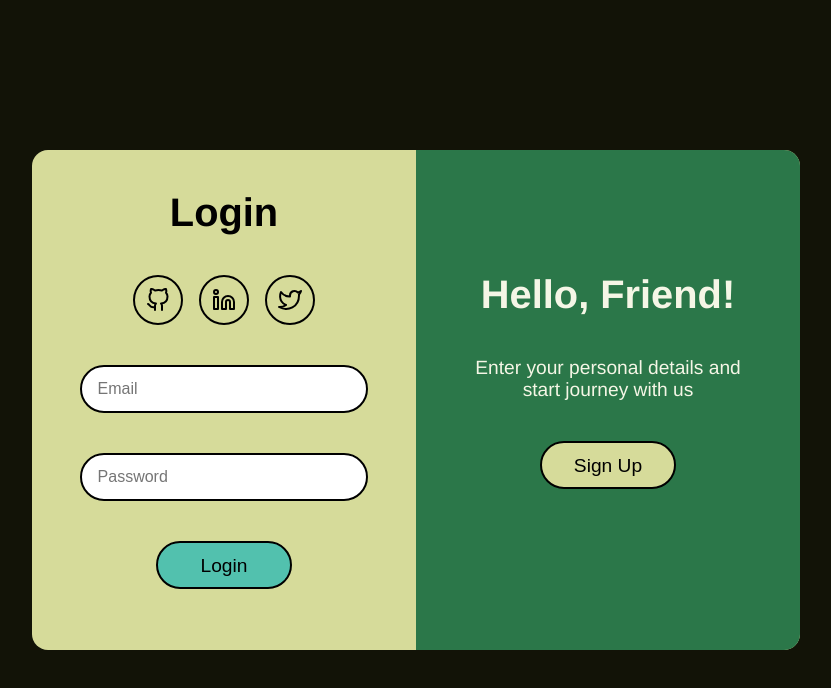
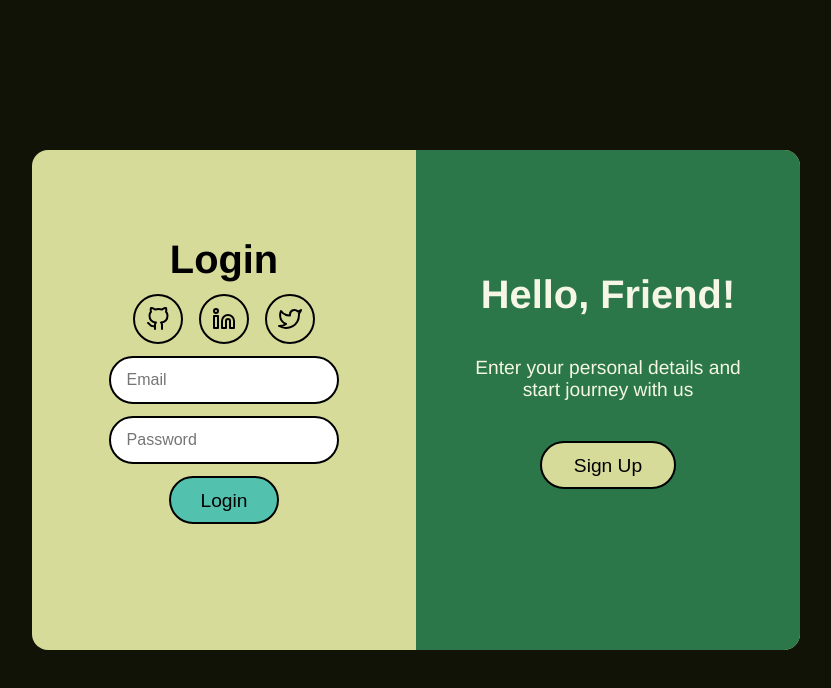
Before and after one commit to rk98991439/Cryptocurrency-Wallet, a React (Vite) app: page /auth in a window 1280 px wide. Shown: the top 688 px of the page, without its empty margins (224-1055 px from the left). Built offline with nearby package versions, Linux system fonts and the light colour scheme; no server answers.

Commit message:
Auth scss

```diff
--- a/src/Auth/Auth.module.scss
+++ b/src/Auth/Auth.module.scss
@@ -23,9 +23,10 @@
   justify-content: center;
   align-items: center;
   flex-wrap: wrap;
-  gap: var(--ye-spacing-rem-normal);
-  margin: var(--ye-spacing-rem-xhuge);
+  gap: var(--ye-spacing-rem-normal); /* Keep the gap between social icons */
+  margin: var(--ye-spacing-rem-small); /* Reduce the large margin */
 }
+
 
 .signUpSocialContainer {
   @extend .socialContainer;
@@ -56,7 +57,11 @@
   position: absolute;
   top: 0;
   height: 100%;
+  width: 50%;
   transition: all 0.6s ease-in-out;
+  display: flex;
+  justify-content: center;
+  align-items: center;
 }
 
 .signInContainer {
@@ -92,7 +97,7 @@
   border: 2px solid var(--ye-color-text);
   border-radius: var(--ye-button-border-radius);
   padding: var(--ye-input-padding);
-  margin-bottom: var(--ye-spacing-rem-xhuge);
+  margin-bottom: var(--ye-spacing-rem-small);
   font-size: var(--ye-font-size-normal);
 }
 
@@ -263,3 +268,18 @@
     color: var(--text);
   }
 }
+
+
+/// extra
+///
+
+// Add space above and below span and a elements
+.textMessage {
+  display: block; /* Ensure the span takes full width */
+  margin: var(--ye-spacing-rem-small) 0; /* Adjust spacing above and below */
+}
+
+.forgotPassword {
+  display: block; /* Ensure the a element takes full width */
+  margin: var(--ye-spacing-rem-small) 0; /* Adjust spacing above and below */
+}
```
